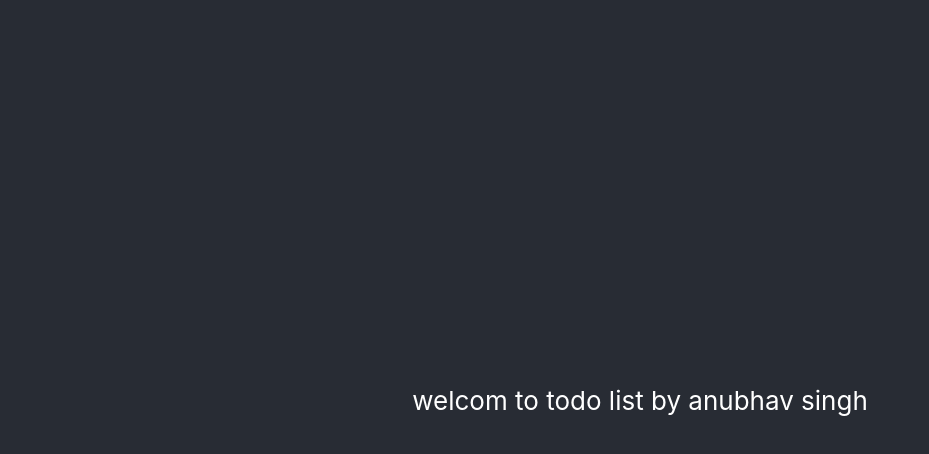
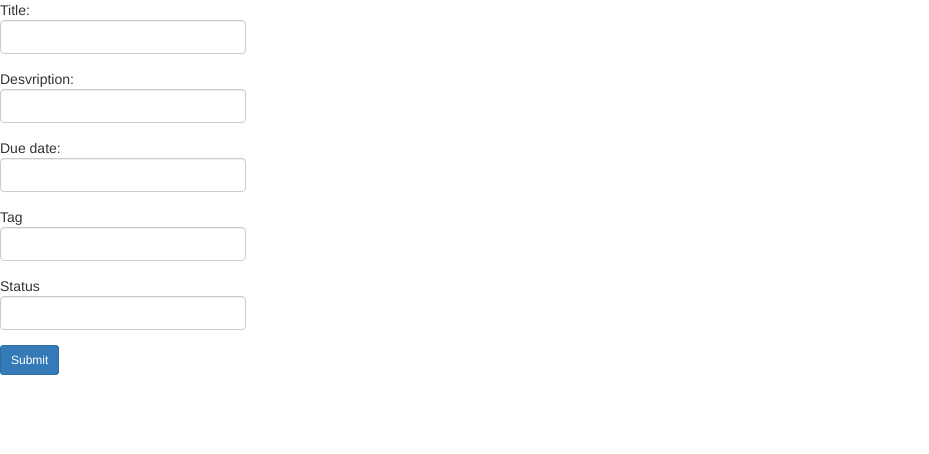
Before and after one commit to anubhav230/todo_list, a React (Create React App) app: page / in a window 1280 px wide. Shown: the top 454 px of the page, without its empty margins (0-929 px from the left). Built offline with nearby package versions, Linux system fonts and the light colour scheme.

Commit message:
ADDED: form for creating list

```diff
--- a/package.json
+++ b/package.json
@@ -6,10 +6,15 @@
     "@testing-library/jest-dom": "^5.14.1",
     "@testing-library/react": "^11.2.7",
     "@testing-library/user-event": "^12.8.3",
+    "bootstrap": "^3.3.7",
     "react": "^17.0.2",
+    "react-bootstrap": "^1.6.3",
+    "react-bootstrap-table-next": "^4.0.3",
+    "react-bootstrap-table2-toolkit": "^2.1.3",
     "react-dom": "^17.0.2",
     "react-router-dom": "^5.3.0",
     "react-scripts": "4.0.3",
+    "reactstrap": "^8.10.0",
     "web-vitals": "^1.1.2"
   },
   "scripts": {
--- a/src/App.js
+++ b/src/App.js
@@ -1,4 +1,4 @@
-import './App.css';
+
 import Router from './router'
 
 function App() {
--- a/src/component/todo_list.js
+++ b/src/component/todo_list.js
@@ -1,11 +1,78 @@
 import React, { Component } from 'react';
+import {
+    Card, CardHeader, CardBody,
+    Row,
+    Col
+
+} from "reactstrap";
+import 'bootstrap/dist/css/bootstrap.css';
 class ActiveEvents extends Component {
+    constructor(props) {
+        super(props);
+        this.columns = [{
+            dataField: 'id',
+            text: 'ID',
+        }];
+
+        this.state = {
+            todo_list: [],
+        }
+    }
     render() {
-        return(
-            <div>
-                <header className="App-header">
-                    <lable> welcom to todo list by anubhav singh </lable>
-                </header>
+        return (
+            <div style={{ backgroundColor: '' }}>
+                <div style={{ width: '30%' }}>
+                    <Card>
+                        <CardHeader></CardHeader>
+                        <CardBody></CardBody>
+                    </Card>
+                    <Row>
+                        <form id="create-form">
+                            <Col id="spaces" md="8">
+                                <div className="form-group mb-2">
+                                    <span>Title: </span>
+                                    <input class="form-control" type="text"
+                                    />
+                                    <small style={{ color: 'red' }}></small>
+                                </div>
+                            </Col>
+                            <Col id="spaces" md="8">
+                                <div className="form-group mb-2">
+                                    <span>Desvription: </span>
+                                    <input class="form-control" type="text"
+                                    />
+                                    <small style={{ color: 'red' }}></small>
+                                </div>
+                            </Col>
+                            <Col id="spaces" md="8">
+                                <div className="form-group mb-2">
+                                    <span>Due date: </span>
+                                    <input class="form-control" type="text"
+                                    />
+                                    <small style={{ color: 'red' }}></small>
+                                </div>
+                            </Col>
+                            <Col id="spaces" md="8">
+                                <div className="form-group mb-2">
+                                    <span>Tag </span>
+                                    <input class="form-control" type="text"
+                                    />
+                                    <small style={{ color: 'red' }}></small>
+                                </div>
+                            </Col>
+                            <Col id="spaces" md="8">
+                                <div className="form-group mb-2">
+                                    <span>Status </span>
+                                    <input class="form-control" type="text"/>
+                                    <small style={{ color: 'red' }}></small>
+                                </div>
+                            </Col>
+                        </form>
+                    </Row>
+                    <button className="btn btn-primary btn-sm radius-md"><span>Submit</span></button>
+                </div>
+                <div>
+                </div>
             </div>
         )
     }
```
Also changed, not shown: 1 other file (tests, documents, lock files or other folders).
